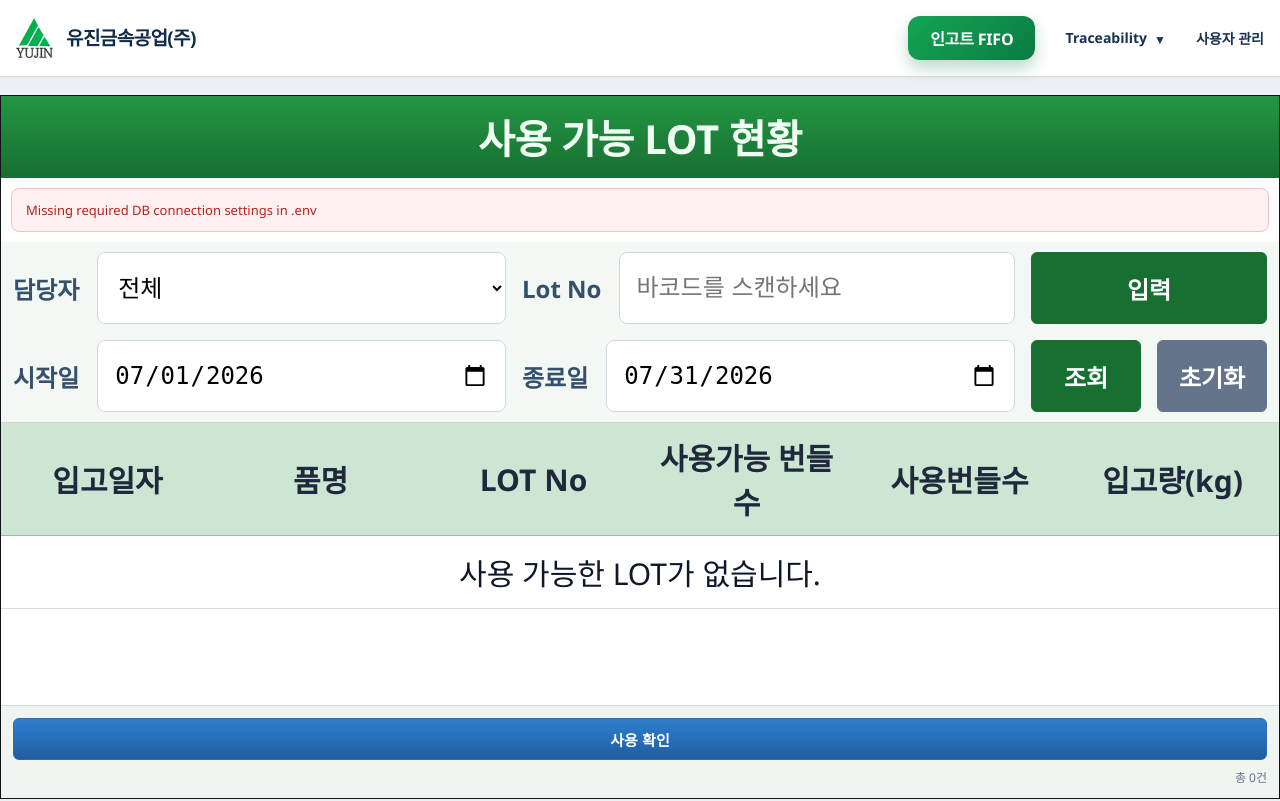
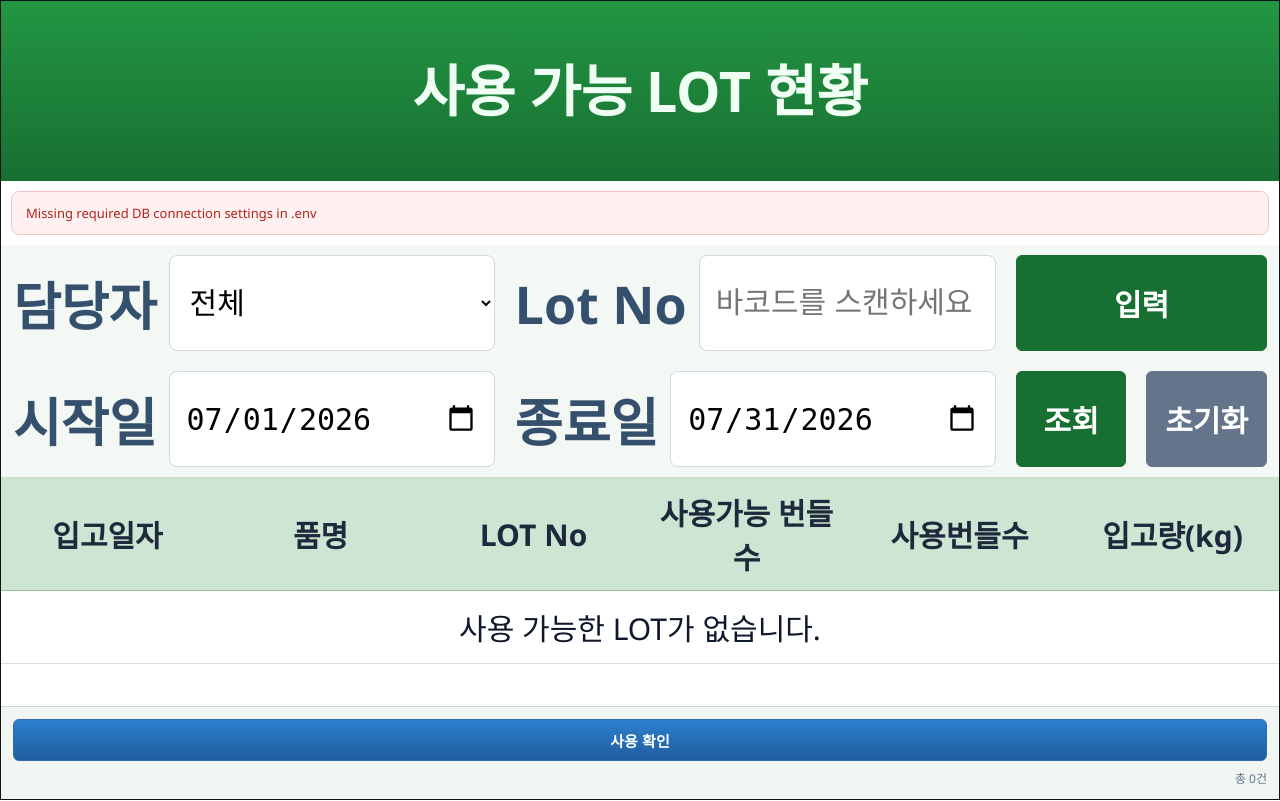
Before and after one commit to pinkyj81/yujin_LotNo, a Flask app: page /ingot/fifo in a window 1280 px wide. Run offline with Flask 3, Linux system fonts and the light colour scheme; data that the repository does not hold is empty.

Commit message:
Add files via upload

```diff
--- a/app.py
+++ b/app.py
@@ -1,4 +1,5 @@
 import calendar
+import logging
 import os
 from datetime import datetime, timedelta
 
@@ -10,6 +11,7 @@ from werkzeug.utils import secure_filename
 load_dotenv()
 
 app = Flask(__name__)
+logger = logging.getLogger(__name__)
 
 BASE_DIR = os.path.dirname(os.path.abspath(__file__))
 UPLOAD_DIR = os.path.join(BASE_DIR, "uploads")
@@ -91,11 +93,25 @@ def build_yujincast_reference_connection_string() -> str:
 
 def get_db_connection(prefix: str = "DB"):
     if prefix == "YUJIN_DB":
+        last_error = None
         try:
             conn_str = build_connection_string(prefix)
-        except ValueError:
+            return pyodbc.connect(conn_str, timeout=5)
+        except Exception as exc:
+            last_error = exc
             conn_str = build_yujin_reference_connection_string()
-        return pyodbc.connect(conn_str, timeout=5)
+            try:
+                return pyodbc.connect(conn_str, timeout=5)
+            except Exception as fallback_exc:
+                last_error = fallback_exc
+
+                # ODBC 18이 실패하면 구형 서버 호환을 위해 Driver 17도 시도.
+                alt_conn_str = conn_str.replace("ODBC Driver 18 for SQL Server", "ODBC Driver 17 for SQL Server")
+                if alt_conn_str != conn_str:
+                    return pyodbc.connect(alt_conn_str, timeout=5)
+
+        if last_error:
+            raise last_error
 
     if prefix == "YUJINCAST_DB":
         try:
@@ -107,6 +123,10 @@ def get_db_connection(prefix: str = "DB"):
     return pyodbc.connect(build_connection_string(prefix), timeout=5)
 
 
+def get_reference_db_prefixes() -> list[str]:
+    return ["YUJIN_DB", "YUJINCAST_DB"]
+
+
 def fetch_dict_rows(cursor, query: str, params=None):
     cursor.execute(query, params or [])
     columns = [column[0] for column in cursor.description]
@@ -140,18 +160,20 @@ def try_load_reference_data():
     product_map = {}
     chemical_lots = set()
 
-    try:
-        with get_db_connection("YUJIN_DB") as conn:
-            with conn.cursor() as cursor:
-                company_rows = fetch_dict_rows(cursor, "SELECT CustCode, CustName FROM dbo.Custinfo")
-                product_rows = fetch_dict_rows(cursor, "SELECT CodeNo, CodeName FROM dbo.PCodeinfo")
-                chemical_rows = fetch_dict_rows(cursor, "SELECT DISTINCT LotNo FROM dbo.Chemicalinfo")
-
-        company_map = {row["CustCode"]: row["CustName"] for row in company_rows}
-        product_map = {row["CodeNo"]: row["CodeName"] for row in product_rows}
-        chemical_lots = {normalize_lot(row.get("LotNo")) for row in chemical_rows if row.get("LotNo")}
-    except Exception:
-        pass
+    for prefix in get_reference_db_prefixes():
+        try:
+            with get_db_connection(prefix) as conn:
+                with conn.cursor() as cursor:
+                    company_rows = fetch_dict_rows(cursor, "SELECT CustCode, CustName FROM dbo.Custinfo")
+                    product_rows = fetch_dict_rows(cursor, "SELECT CodeNo, CodeName FROM dbo.PCodeinfo")
+                    chemical_rows = fetch_dict_rows(cursor, "SELECT DISTINCT LotNo FROM dbo.Chemicalinfo")
+
+            company_map = {row["CustCode"]: row["CustName"] for row in company_rows}
+            product_map = {row["CodeNo"]: row["CodeName"] for row in product_rows}
+            chemical_lots = {normalize_lot(row.get("LotNo")) for row in chemical_rows if row.get("LotNo")}
+            return company_map, product_map, chemical_lots
+        except Exception as exc:
+            logger.warning("reference data load failed (%s): %s", prefix, exc)
 
     return company_map, product_map, chemical_lots
 
@@ -159,21 +181,23 @@ def try_load_reference_data():
 def load_form_options():
     companies = []
 
-    try:
-        with get_db_connection("YUJIN_DB") as conn:
-            with conn.cursor() as cursor:
-                companies = fetch_dict_rows(
-                    cursor,
-                    """
-                    SELECT CustCode, CustName
-                    FROM dbo.Custinfo
-                    WHERE LTRIM(RTRIM(ISNULL(CustCode, ''))) <> ''
-                      AND LTRIM(RTRIM(ISNULL(mgubun1, ''))) = '001'
-                    ORDER BY CustName
-                    """,
-                )
-    except Exception:
-        pass
+    for prefix in get_reference_db_prefixes():
+        try:
+            with get_db_connection(prefix) as conn:
+                with conn.cursor() as cursor:
+                    companies = fetch_dict_rows(
+                        cursor,
+                        """
+                        SELECT CustCode, CustName
+                        FROM dbo.Custinfo
+                        WHERE LTRIM(RTRIM(ISNULL(CustCode, ''))) <> ''
+                          AND LTRIM(RTRIM(ISNULL(mgubun1, ''))) = '001'
+                        ORDER BY CustName
+                        """,
+                    )
+            return companies
+        except Exception as exc:
+            logger.warning("company options load failed (%s): %s", prefix, exc)
 
     return companies
 
@@ -193,9 +217,15 @@ def load_products_by_company(company_code: str):
         ORDER BY LTRIM(RTRIM(md.CodeNo))
     """
 
-    with get_db_connection("YUJIN_DB") as conn:
-        with conn.cursor() as cursor:
-            return fetch_dict_rows(cursor, query, [company_code])
+    for prefix in get_reference_db_prefixes():
+        try:
+            with get_db_connection(prefix) as conn:
+                with conn.cursor() as cursor:
+                    return fetch_dict_rows(cursor, query, [company_code])
+        except Exception as exc:
+            logger.warning("product lookup failed (%s): %s", prefix, exc)
+
+    return []
 
 
 def generate_lot_no(in_date):
--- a/templates/ingot_fifo.html
+++ b/templates/ingot_fifo.html
@@ -10,13 +10,13 @@
         .fifo-wrap {
             width: 100%;
             max-width: none;
-            min-height: calc(100vh - 94px);
+            min-height: 100vh;
             padding: 0;
         }
 
         .fifo-panel {
             width: 100%;
-            min-height: calc(100vh - 96px);
+            min-height: 100vh;
             background: #ffffff;
             border: 1px solid #0f1216;
             border-radius: 0;
@@ -26,14 +26,30 @@
             flex-direction: column;
         }
 
+        body.traceability-page .navbar {
+            display: none;
+        }
+
+        body.traceability-page .main-content {
+            height: 100vh;
+            padding: 0;
+            overflow: hidden;
+        }
+
         .fifo-title {
             background: linear-gradient(180deg, #239643 0%, #176f31 100%);
             color: #f0fff3;
-            font-size: 40px;
+            font-size: 56px;
             font-weight: 800;
             letter-spacing: -0.3px;
             text-align: center;
-            padding: 12px 14px;
+            height: 180px;
+            min-height: 180px;
+            padding: 0 14px;
+            display: flex;
+            align-items: center;
+            justify-content: center;
+            line-height: 1.1;
         }
 
         .fifo-table {
@@ -51,7 +67,7 @@
             grid-template-areas:
                 "writer writer lot lot quick quick"
                 "start start end end submit reset";
-            gap: 16px;
+            gap: 20px;
             align-items: end;
         }
 
@@ -66,7 +82,7 @@
         .fifo-filter-item.inline-row {
             display: flex;
             align-items: center;
-            gap: 18px;
+            gap: 12px;
         }
 
         .fifo-filter-item.inline-row label {
@@ -112,25 +128,25 @@
 
         .fifo-filter label {
             display: block;
-            font-size: 24px;
+            font-size: 52px;
             font-weight: 700;
             color: #35506d;
             margin-bottom: 4px;
         }
 
         .fifo-filter .form-control {
-            height: 72px;
-            font-size: 24px;
+            height: 96px;
+            font-size: 30px;
             padding: 0 16px;
         }
 
         .fifo-filter-btn {
-            height: 72px;
+            height: 96px;
             border: 1px solid #176f31;
             border-radius: 6px;
             background: #176f31;
             color: #ffffff;
-            font-size: 24px;
+            font-size: 30px;
             font-weight: 800;
             padding: 0 18px;
             cursor: pointer;
@@ -141,9 +157,9 @@
         }
 
         .fifo-filter-btn.quick-input {
-            height: 72px;
-            min-width: 236px;
-            font-size: 24px;
+            height: 96px;
+            min-width: 180px;
+            font-size: 30px;
             font-weight: 800;
             background: #176f31;
             border-color: #176f31;
@@ -557,11 +612,37 @@
         lucide.createIcons();
 
         (function () {
-            if (!document.fullscreenElement && document.documentElement.requestFullscreen) {
-                document.documentElement.requestFullscreen().catch(function () {
-                    // Ignore fullscreen permission/block errors.
+            function requestPageFullscreen() {
+                if (!document.fullscreenElement && document.documentElement.requestFullscreen) {
+                    document.documentElement.requestFullscreen().catch(function () {
+                        // Ignore fullscreen permission/block errors.
+                    });
+                }
+            }
+
+            function armFullscreenRetryOnGesture() {
+                document.addEventListener("pointerdown", requestPageFullscreen, { once: true });
+                document.addEventListener("keydown", requestPageFullscreen, { once: true });
+            }
+
+            function keepFullscreenMode() {
+                document.addEventListener("fullscreenchange", function () {
+                    if (!document.fullscreenElement) {
+                        // Esc 등으로 전체화면이 해제되면 즉시 재요청하고, 막히면 다음 사용자 입력에서 재시도.
+                        window.setTimeout(requestPageFullscreen, 0);
+                        armFullscreenRetryOnGesture();
+                    }
+                });
+
+                document.addEventListener("visibilitychange", function () {
+                    if (!document.hidden) {
+                        window.setTimeout(requestPageFullscreen, 0);
+                    }
                 });
             }
+
+            requestPageFullscreen();
+            keepFullscreenMode();
 
             const lotInput = document.getElementById("lot_no");
             const quickInputButton = document.getElementById("quick-input-btn");
@@ -581,10 +662,13 @@
                 if (statusModal) {
                     statusModal.classList.add("is-hidden");
                 }
+                requestPageFullscreen();
                 window.setTimeout(focusScannerCapture, 0);
             }
 
             if (!lotInput || !quickInputButton) {
+                armFullscreenRetryOnGesture();
+
                 if (statusModal && statusCard) {
                     statusModal.addEventListener("click", closeStatusModal);
                     statusCard.addEventListener("click", closeStatusModal);
@@ -597,18 +681,30 @@
                 return;
             }
 
-            lotInput.addEventListener("pointerdown", function (event) {
-                event.preventDefault();
-                focusScannerCapture();
-            });
+            armFullscreenRetryOnGesture();
 
-            lotInput.addEventListener("focus", function () {
-                lotInput.blur();
-                focusScannerCapture();
+            lotInput.addEventListener("keydown", function (event) {
+                if (event.key === "Enter") {
+                    event.preventDefault();
+                    quickInputButton.click();
+                }
             });
 
             document.addEventListener("keydown", function (event) {
                 if (event.altKey || event.ctrlKey || event.metaKey) {
+                    return;
+                }
+
+                const activeElement = document.activeElement;
+                const isTypingField = activeElement && (
+                    activeElement.tagName === "INPUT" ||
+                    activeElement.tagName === "TEXTAREA" ||
+                    activeElement.tagName === "SELECT" ||
+                    activeElement.isContentEditable
+                );
+
+                // 사용자가 입력 필드를 직접 편집 중이면 스캐너 전역 캡처를 비활성화.
+                if (isTypingField) {
                     return;
                 }
 
```
Also changed, not shown: other parts of templates/ingot_fifo.html (+60 -21 lines), 1 other file.
